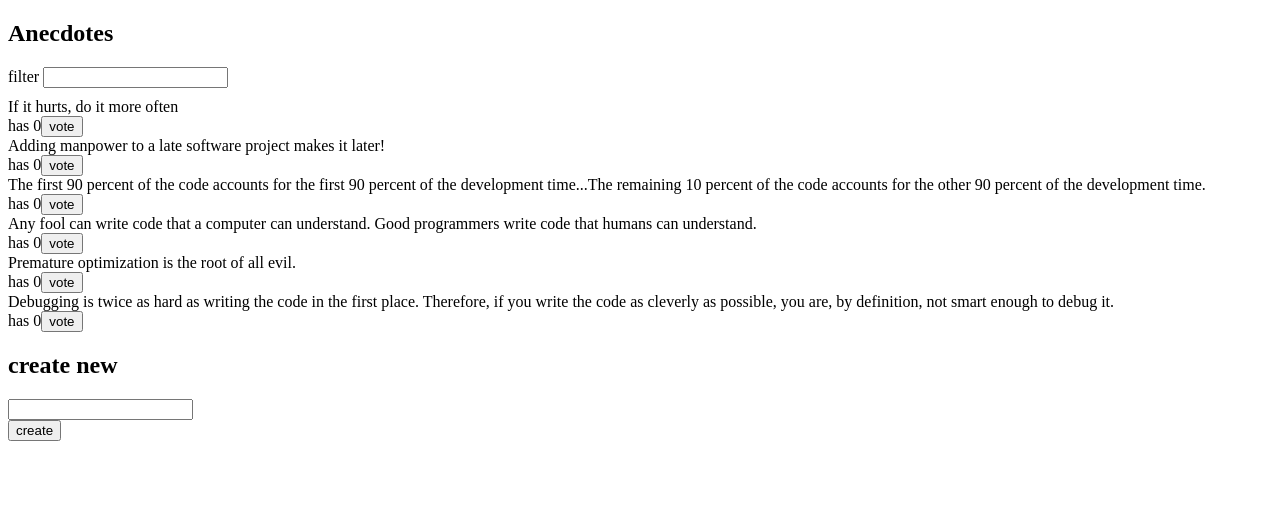
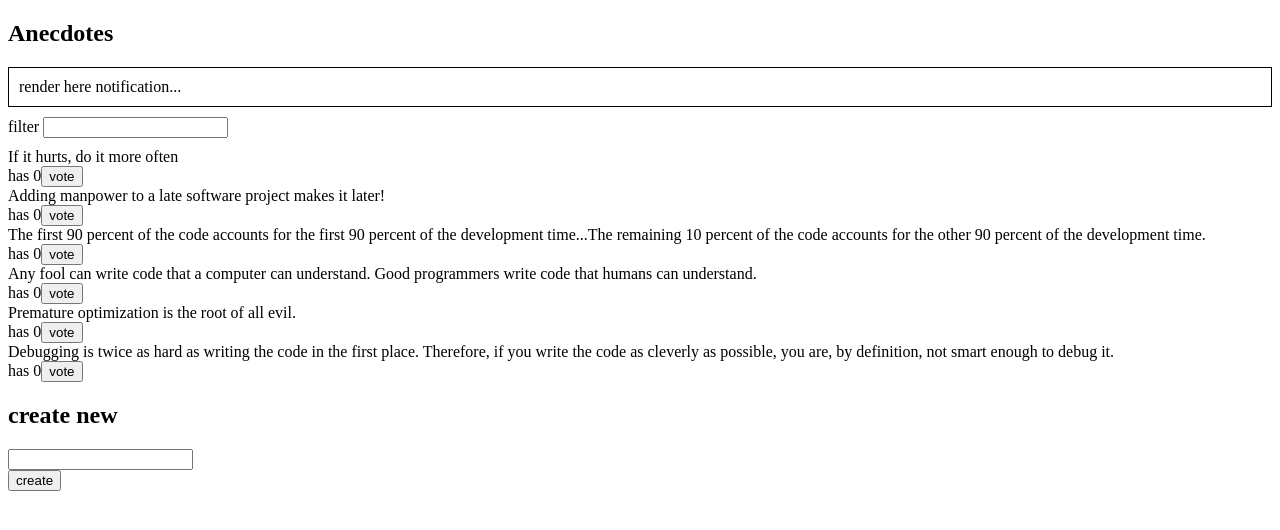
Before and after one commit to pedroar82/full-stack-open, a React (Vite) app in the folder part6/redux-anecdotes/: page / in a window 1280 px wide. Shown: the top 530 px of the page. Built offline with nearby package versions, Linux system fonts and the light colour scheme.

Commit message:
Solution to Exercise 6.12: Anecdotes, step 10

```diff
--- a/part6/redux-anecdotes/src/App.jsx
+++ b/part6/redux-anecdotes/src/App.jsx
@@ -1,11 +1,13 @@
 import AnecdoteForm from './components/AnecdoteForm'
 import AnecdoteList from './components/AnecdoteList'
+import Notification from './components/Notification'
 import Filter from './components/Filter'
 
 const App = () => {
   return (
     <div>
       <h2>Anecdotes</h2>
+      <Notification/>
       <Filter/>
       <AnecdoteList/>
       <AnecdoteForm/>
--- a/part6/redux-anecdotes/src/components/Notification.jsx
+++ b/part6/redux-anecdotes/src/components/Notification.jsx
@@ -1,4 +1,9 @@
+import { useSelector } from 'react-redux'
+
 const Notification = () => {
+
+  const notification = useSelector(state => state.notifs)
+
   const style = {
     border: 'solid',
     padding: 10,
@@ -6,7 +11,7 @@ const Notification = () => {
     marginBottom: 10
   }
 
-  return <div style={style}>render here notification...</div>
+  return <div style={style}>{notification}</div>
 }
 
 export default Notification
--- /dev/null
+++ b/part6/redux-anecdotes/src/reducers/notifReducer.js
@@ -0,0 +1,16 @@
+import { createSlice } from '@reduxjs/toolkit'
+
+const initialState = 'render here notification...'
+
+const notifSlice = createSlice({
+  name: 'notification',
+  initialState,
+  reducers: {
+    notification (state, action){
+      return action.payload
+    }
+  }
+})
+
+export const { notification } = notifSlice.actions
+export default notifSlice.reducer
--- a/part6/redux-anecdotes/src/store.js
+++ b/part6/redux-anecdotes/src/store.js
@@ -2,11 +2,13 @@ import { configureStore } from '@reduxjs/toolkit'
 
 import anecdoteReducer from './reducers/anecdoteReducer'
 import filterReducer from './reducers/filterReducer'
+import notifReducer from './reducers/notifReducer'
 
 const store = configureStore({
   reducer: {
     anecdotes: anecdoteReducer,
-    filter: filterReducer
+    filter: filterReducer,
+    notifs: notifReducer
   }
 })
 
```
